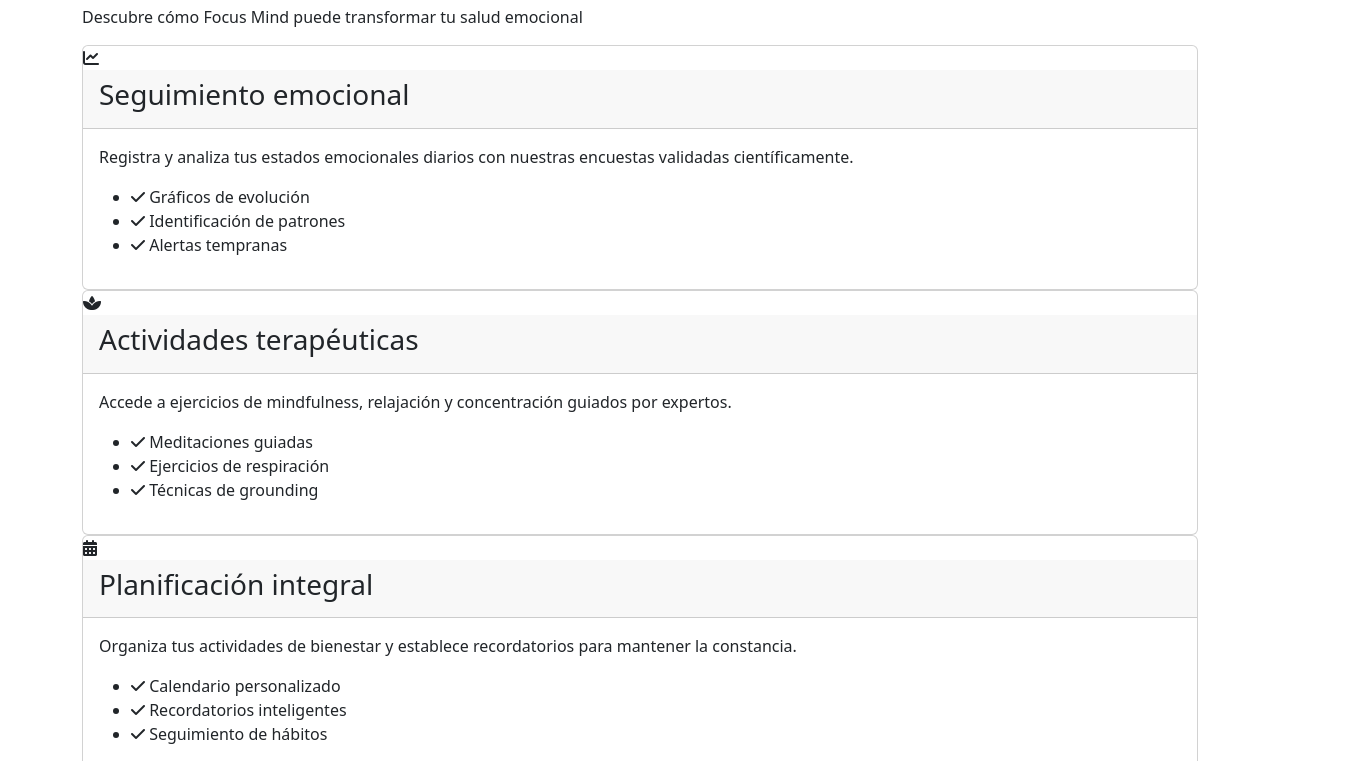
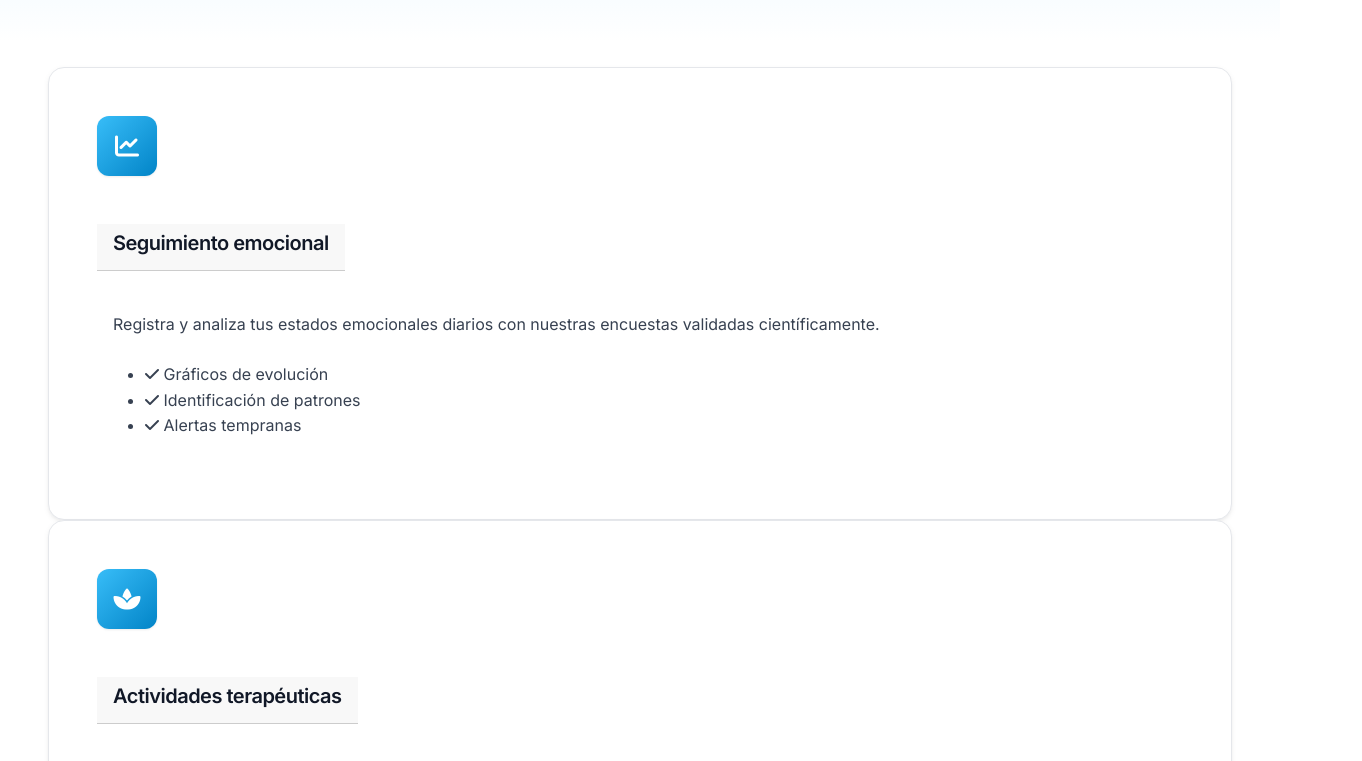
Before and after one commit to JuanXD2201/Focus_Mind_Page, a website: page index.html in a window 1280 px wide. Shown: the part 1371-2132 px from the top of the page, 1362 px wide, since content can reach past the window. Drawn offline with nearby package versions, Linux system fonts and the light colour scheme; files that its build step writes are made by us from their sources; the site is published under a folder, as on GitHub Pages, so addresses that start at the root find nothing.

Commit message:
Update index.html

```diff
--- a/index.html
+++ b/index.html
@@ -7,7 +7,7 @@
     <meta name="viewport" content="width=device-width, initial-scale=1.0">
     <title>Focus Mind - Gestión del Bienestar Emocional</title>
     <link rel="stylesheet" href="https://fonts.googleapis.com/css2?family=Inter:wght@400;500;600;700&display=swap">
-    <link rel="stylesheet" href="/css/styles.css">
+    <link rel="stylesheet" href="src/public/css/styles.css">
     <link rel="stylesheet" href="https://cdnjs.cloudflare.com/ajax/libs/font-awesome/6.4.0/css/all.min.css">
 </head>
 <body>
@@ -442,6 +442,6 @@
         </div>
     </footer>
 
-    <script src="js/main.js"></script>
+    <script src="src/public/js/main.js"></script>
 </body>
 </html>
```
